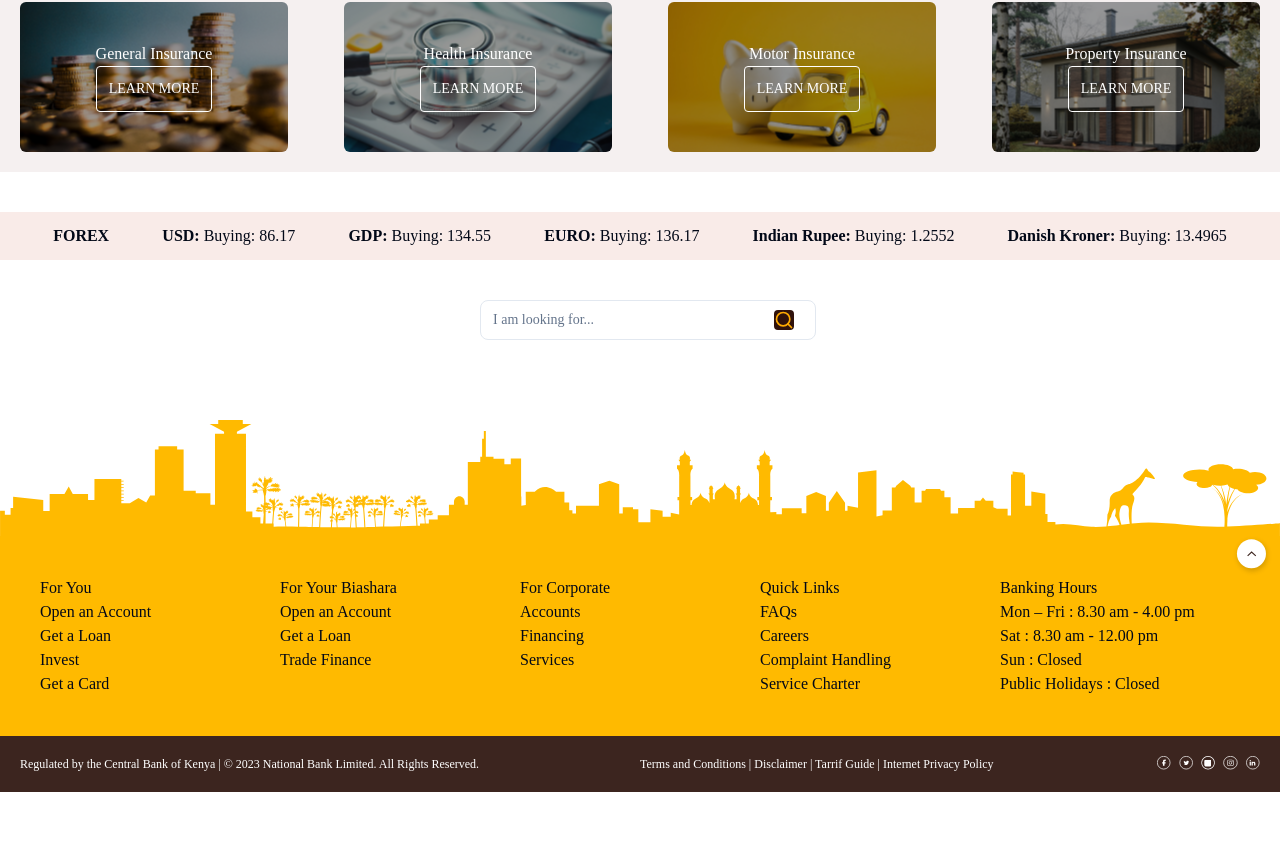
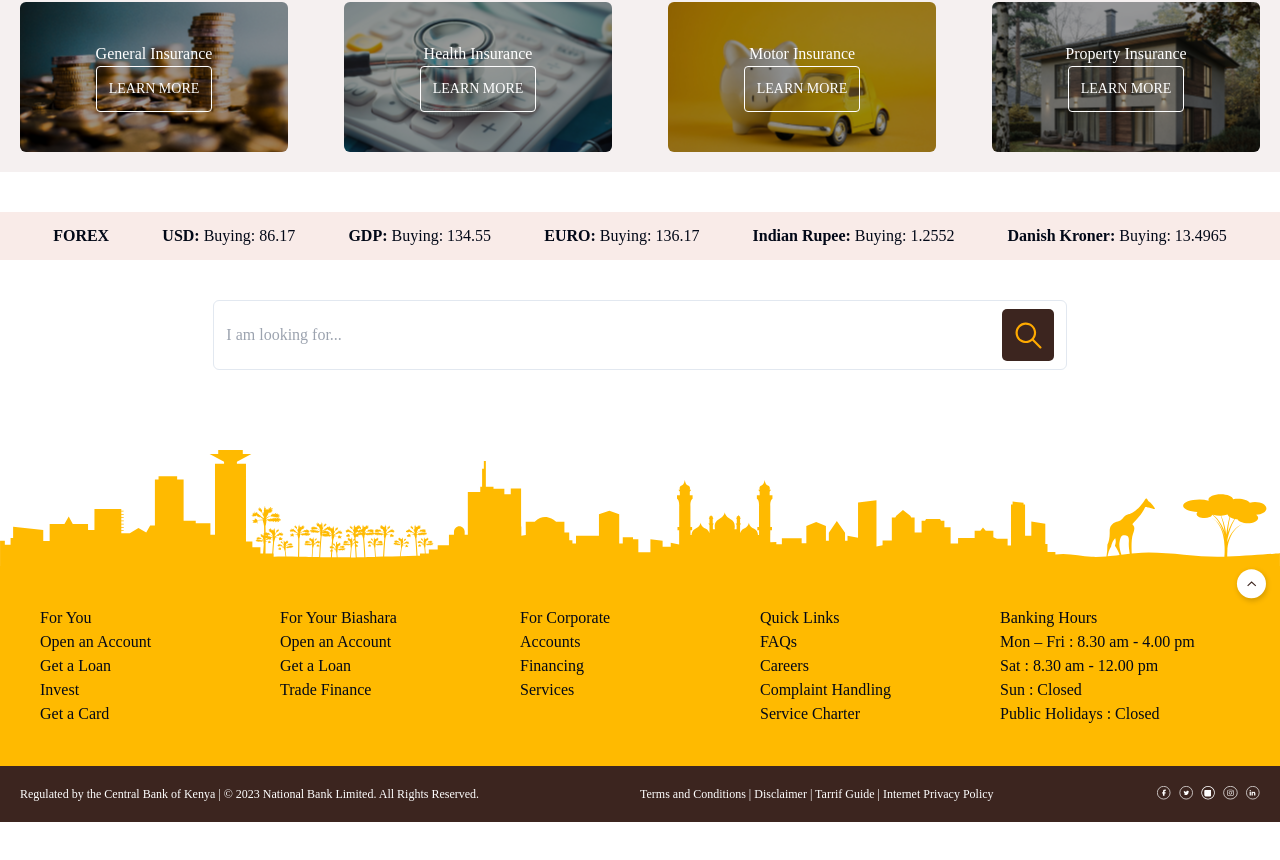
Before and after one commit to kengeene/nbk-react-app, a React (Vite) app: page /home in a window 1280 px wide. Shown: the part 1149-2009 px from the top of the page. Built offline with nearby package versions, Linux system fonts and the light colour scheme; a web font is replaced by a local one.

Commit message:
refaactor: use exported search icon

```diff
--- a/src/components/search-bar.tsx
+++ b/src/components/search-bar.tsx
@@ -1,15 +1,15 @@
-import { Search } from "lucide-react";
-import { Input } from "@/components/shared/input";
+// import { Search } from "lucide-react";
+import SearchIcon from "@/assets/img/search-icon.svg";
 
 export default function SearchBar() {
   return (
-    <div className="w-1/4 relative flex-1 md:grow-0">
-      <Input
+    <div className="w-2/3 flex flex-row md:grow-0 border border-[#30120B rounded-md px-3 py-2">
+      <input
         type="search"
         placeholder="I am looking for..."
-        className="w-full rounded-lg bg-background md:w-[200px] lg:w-[336px]"
+        className="w-full rounded-lg bg-background border-none my-3.5"
       />
-      <Search className="absolute right-1.5 top-2.5 h-5 w-5 bg-[#30120B] text-[#FFAA00] rounded-sm" />
+      <img src={SearchIcon} />
     </div>
   );
 }
```
Also changed, not shown: src/assets/img/search-icon.svg (added).
